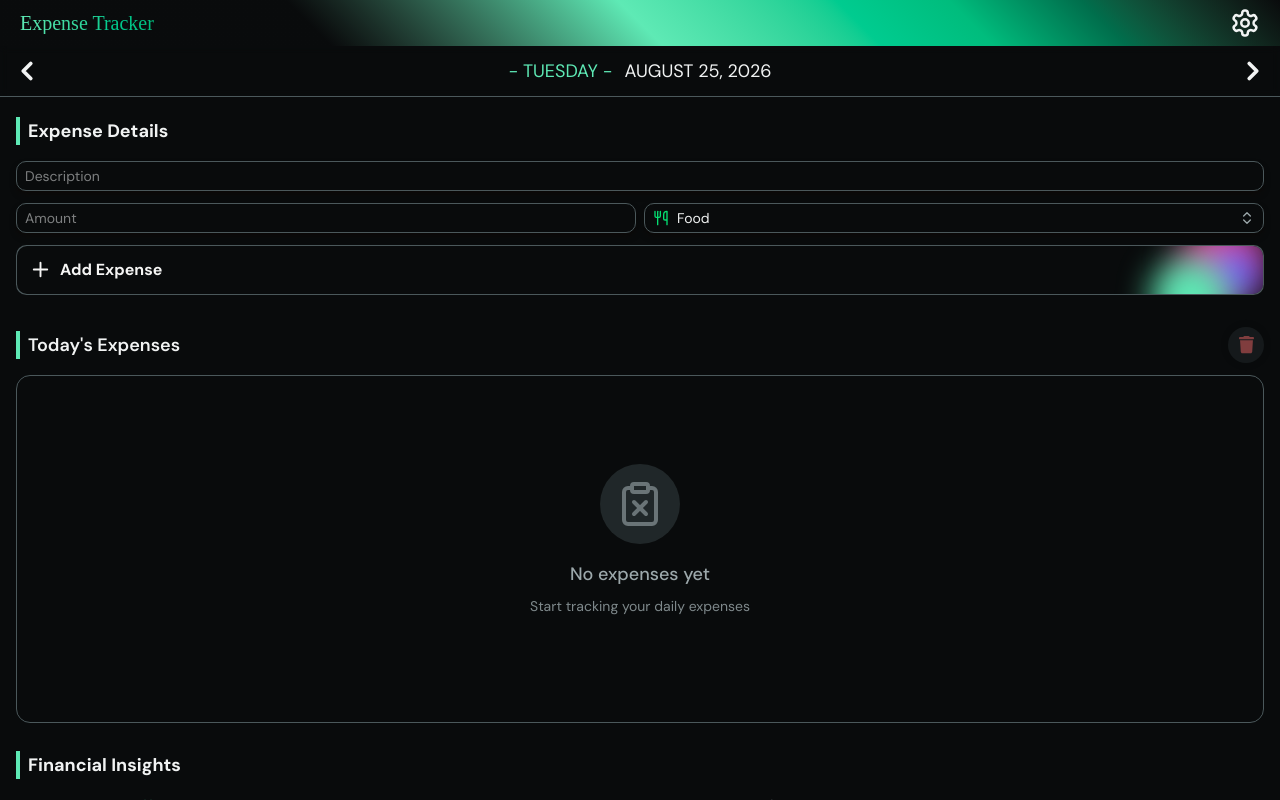
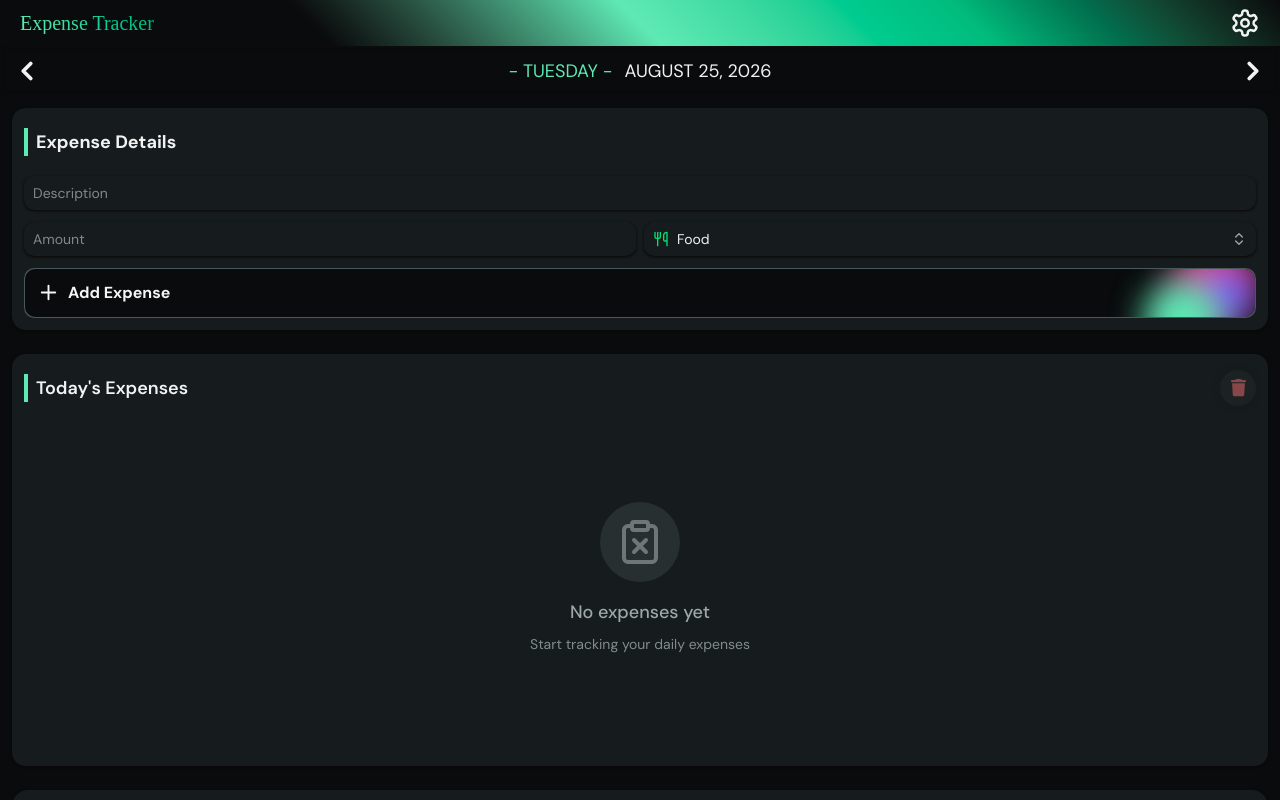
Before and after one commit to aaronpaulxx/expense-tracker, a React (Vite) app: page / in a window 1280 px wide. Built offline with nearby package versions, Linux system fonts and the light colour scheme; a web font is replaced by a local one.

Commit message:
refactor ui: add whole sections in its own card including the title and contents - change the ui of inputs and dropdown on ExpenseForm to gradient bg - remove unused hoverBorder in ExpenseRow, also added text-base

```diff
--- a/src/App.jsx
+++ b/src/App.jsx
@@ -136,7 +136,7 @@ const App = () => {
 
       <div className="flex flex-1 overflow-auto flex-col">
         {/* Date Selector - Sticky within the scroll area */}
-        <div className="sticky top-0 z-1 backdrop-blur-xs border-b border-border">
+        <div className="sticky top-0 z-1 backdrop-blur-xs">
           <DateSelector
             date={date}
             setDate={setDate}
@@ -147,9 +147,12 @@ const App = () => {
         </div>
 
         {/* Expense Entry Section */}
-        <div className="w-full p-2 flex flex-col gap-2" ref={formSectionRef}>
-          <div className="w-full pl-2">
-            <label className="text-lg border-l-4 pl-2 border-accent font-bold text-foreground block w-full mt-3">
+        <div
+          className="m-3 p-3 bg-card flex flex-col gap-2 rounded-xl shadow-sm shadow-stone-950"
+          ref={formSectionRef}
+        >
+          <div className="w-full">
+            <label className="text-lg border-l-4 pl-2 border-accent font-bold text-foreground block w-full mt-2 mb-3">
               {isEditing ? "Edit Expense" : "Expense Details"}
             </label>
           </div>
@@ -165,8 +168,7 @@ const App = () => {
         </div>
 
         {/* Today's Expenses Section */}
-        <div className="w-full p-2 flex flex-col gap-2">
-          <div className="w-full pl-2"></div>
+        <div className="m-3 p-3 bg-card rounded-xl shadow-sm shadow-stone-950">
           <ExpenseList
             date={date}
             expenses={expenses}
@@ -181,8 +183,8 @@ const App = () => {
         </div>
 
         {/* Financial Insights Section */}
-        <div className="w-full p-2 flex flex-col gap-2">
-          <div className="w-full pl-2 mt-3">
+        <div className="m-3 p-3 bg-card rounded-2xl shadow-sm shadow-stone-950">
+          <div className="w-full my-2">
             <label className="text-lg border-l-4 pl-2 border-accent font-bold text-foreground block w-full">
               Financial Insights
             </label>
@@ -197,9 +199,10 @@ const App = () => {
             totalForToday={totalForToday}
             date={date}
           />
-          <div className="w-full flex justify-center mt-3">
-            <Footer />
-          </div>
+        </div>
+
+        <div className="w-full flex justify-center my-3">
+          <Footer />
         </div>
       </div>
     </div>
--- a/src/components/ExpenseForm.jsx
+++ b/src/components/ExpenseForm.jsx
@@ -82,7 +82,7 @@ const ExpenseForm = ({
   }, [isEditing]);
 
   return (
-    <div ref={containerRef} className="space-y-3 p-2">
+    <div ref={containerRef} className="space-y-3">
       <div>
         <input
           ref={nameInputRef}
@@ -92,10 +92,10 @@ const ExpenseForm = ({
           }
           onFocus={() => setTouched((prev) => ({ ...prev, name: true }))}
           maxLength={35}
-          className={`caret-accent w-full px-2 py-1 border outline-none transition-all duration-200 shadow-md shadow-stone-950 ${
+          className={`bg-linear-to-r from-expense-gradient to-expense-gradient2 caret-accent w-full px-2 py-1.5 outline-none transition-all duration-200 shadow-sm shadow-stone-950 ${
             errors.name && !touched.name
-              ? "border-destructive focus:border-accent"
-              : "border-border border focus:border-accent"
+              ? "border-destructive border focus:border-accent"
+              : "border-transparent border focus:border-accent"
           } rounded-lg text-foreground text-sm`}
           placeholder="Description"
         />
@@ -109,10 +109,10 @@ const ExpenseForm = ({
               setNewExpense((prev) => ({ ...prev, amount: e.target.value }))
             }
             onFocus={() => setTouched((prev) => ({ ...prev, amount: true }))}
-            className={`caret-accent w-full px-2 py-1 border outline-none transition-all duration-200 shadow-md shadow-stone-950 ${
+            className={`bg-linear-to-r from-expense-gradient to-expense-gradient2 caret-accent w-full px-2 py-1.5 outline-none transition-all duration-200 shadow-sm shadow-stone-950 ${
               errors.amount && !touched.amount
-                ? "border-destructive focus:border-accent"
-                : "border-border border focus:border-accent"
+                ? "border-destructive border focus:border-accent"
+                : "border-transparent border focus:border-accent"
             } rounded-lg text-foreground text-sm`}
             placeholder="Amount"
             type="number"
@@ -134,7 +134,7 @@ const ExpenseForm = ({
               );
               return (
                 <div className="relative">
-                  <ListboxButton className="shadow-md shadow-stone-950 w-full h-7.5 flex items-center justify-between gap-2 px-2 border border-border rounded-lg text-sm text-foreground cursor-pointer transition-colors duration-200 hover:bg-popover data-focus:bg-popover focus:outline-none data-focus:border-accent data-open:border-accent">
+                  <ListboxButton className="bg-linear-to-r from-expense-gradient to-expense-gradient2 shadow-sm shadow-stone-950 w-full h-8.5 flex items-center justify-between gap-2 px-2 border border-transparent rounded-lg text-sm text-foreground cursor-pointer transition-colors duration-200 hover:bg-popover data-focus:bg-popover focus:outline-none data-focus:border-accent data-open:border-accent">
                     <span className="flex items-center gap-2 truncate">
                       {selected?.icon && (
                         <selected.icon
@@ -143,9 +143,7 @@ const ExpenseForm = ({
                         />
                       )}
                       {selected?.label || (
-                        <span className="text-muted-foreground">
-                          Category
-                        </span>
+                        <span className="text-muted-foreground">Category</span>
                       )}
                     </span>
                     <ChevronsUpDown
@@ -158,7 +156,7 @@ const ExpenseForm = ({
                   <ListboxOptions
                     anchor="bottom start"
                     transition
-                    className="w-(--button-width) mt-1 bg-popover border border-border rounded-lg shadow-lg z-50 focus:outline-none px-1 origin-top transition duration-150 ease-out data-closed:opacity-0 data-closed:scale-95"
+                    className="w-(--button-width) mt-1 bg-linear-to-r from-expense-gradient to-expense-gradient2 rounded-lg shadow-xl z-50 focus:outline-none px-1 origin-top transition duration-150 ease-out data-closed:opacity-0 data-closed:scale-95"
                   >
                     {categoryOptions.map((option) => (
                       <ListboxOption
@@ -230,7 +228,7 @@ const ExpenseForm = ({
         {isEditing && (
           <button
             onClick={onCancelEdit}
-            className="cursor-pointer px-5 rounded-lg border border-border text-foreground text-md font-medium hover:bg-secondary/60 active:bg-secondary/40 transition-colors duration-200"
+            className="cursor-pointer px-5 rounded-lg border border-border text-foreground text-base font-medium hover:bg-secondary/60 active:bg-secondary/40 transition-colors duration-200"
           >
             Cancel
           </button>
--- a/src/components/ExpenseList.jsx
+++ b/src/components/ExpenseList.jsx
@@ -254,9 +254,9 @@ const ExpenseList = ({
 
   return (
     <>
-      <div className="ml-2 mr-2">
+      <div className="flex flex-col gap-2">
         {expensesWithIds.length >= 0 && (
-          <div className="flex justify-between items-center mb-3">
+          <div className="flex justify-between items-center mt-1 mb-2">
             <label className="text-lg border-l-4 pl-2 border-accent font-semibold text-foreground">
               Today&apos;s Expenses
             </label>
@@ -272,10 +272,7 @@ const ExpenseList = ({
           </div>
         )}
 
-        <div
-          ref={listWrapperRef}
-          className="p-2 h-87 rounded-xl border border-border bg-background transition-colors duration-200"
-        >
+        <div ref={listWrapperRef} className="h-83">
           {expensesWithIds.length ? (
             <DndContext
               sensors={sensors}
--- a/src/components/ExpenseRow.jsx
+++ b/src/components/ExpenseRow.jsx
@@ -41,8 +41,6 @@ const ExpenseRow = ({
   const overlayGradient =
     CATEGORIES[expense.category]?.overlayGradient ||
     "from-stone-700 to-stone-700/45";
-  const hoverBorder =
-    CATEGORIES[expense.category]?.hoverBorder || "hover:border-stone-600";
   const menuHoverBg =
     CATEGORIES[expense.category]?.hoverBg ||
     "hover:bg-stone-600 data-active:bg-stone-600";
@@ -56,7 +54,7 @@ const ExpenseRow = ({
     <div
       ref={setNodeRef}
       style={style}
-      className={`relative flex items-center justify-between p-2 rounded-xl bg-linear-to-r from-expense-row-gradient to-expense-row-gradient/45 shadow-lg ${hoverBorder} transition-colors duration-300 group cursor-grab overflow-hidden ${
+      className={`relative flex items-center justify-between p-2 rounded-xl bg-linear-to-r from-expense-gradient to-expense-gradient2 shadow-sm shadow-stone-950 transition-colors duration-300 group cursor-grab overflow-hidden ${
         deletingIndex === index
           ? "animate-[slideOut_0.4s_cubic-bezier(0.68,-0.55,0.27,1.55)_forwards]"
           : ""
@@ -98,8 +96,8 @@ const ExpenseRow = ({
 
       <div className="relative z-10 flex items-center gap-3 shrink-0">
         <div className="text-right">
-          <div className="inline-flex items-baseline gap-1 text-accent font-semibold text-md px-3 py-1.5 bg-background rounded-full shadow-sm whitespace-nowrap">
-            <span className="text-md opacity-80">₱</span>
+          <div className="inline-flex items-baseline gap-1 text-accent font-semibold text-base px-3 py-1.5 bg-background rounded-full shadow-sm whitespace-nowrap">
+            <span className="text-base opacity-80">₱</span>
             <span>{formatNumber(expense.amount)}</span>
           </div>
         </div>
@@ -114,7 +112,7 @@ const ExpenseRow = ({
           <MenuItems
             anchor="bottom end"
             transition
-            className="z-50 w-36 origin-top-right rounded-md bg-popover shadow-lg ring-1 ring-border focus:outline-none py-1 px-1 [--anchor-gap:4px] transition duration-100 ease-out data-closed:opacity-0 data-closed:scale-95"
+            className="z-50 w-36 origin-top-right rounded-md bg-popover shadow-xl focus:outline-none py-1 px-1 [--anchor-gap:4px] transition duration-100 ease-out data-closed:opacity-0 data-closed:scale-95"
           >
             <MenuItem>
               <button
--- a/src/components/ExpenseRowOverlay.jsx
+++ b/src/components/ExpenseRowOverlay.jsx
@@ -19,7 +19,7 @@ const ExpenseRowOverlay = ({ expense }) => {
   const CategoryIcon = CATEGORIES[expense.category]?.icon;
 
   return (
-    <div className="relative flex items-center justify-between p-2 rounded-xl bg-linear-to-r from-expense-row-gradient to-expense-row-gradient/45 shadow-2xl ring-2 ring-accent cursor-grabbing overflow-hidden">
+    <div className="relative flex items-center justify-between p-2 rounded-xl bg-linear-to-r from-expense-gradient -expense-gradient2 shadow-2xl ring-2 ring-accent cursor-grabbing overflow-hidden">
       <div className="flex items-center gap-5 min-w-0 flex-1">
         <div className="rounded-xl p-2 bg-background shrink-0 transition-transform duration-200">
           {CategoryIcon && (
@@ -40,8 +40,8 @@ const ExpenseRowOverlay = ({ expense }) => {
       </div>
 
       <div className="flex items-center gap-3 shrink-0">
-        <div className="inline-flex items-baseline gap-1 text-accent font-semibold text-md px-3 py-1.5 bg-background rounded-full shadow-sm whitespace-nowrap">
-          <span className="text-md opacity-80">₱</span>
+        <div className="inline-flex items-baseline gap-1 text-accent font-semibold text-base px-3 py-1.5 bg-background rounded-full shadow-sm whitespace-nowrap">
+          <span className="text-base opacity-80">₱</span>
           <span>{formatNumber(expense.amount)}</span>
         </div>
       </div>
--- a/src/components/FinancialInsights.jsx
+++ b/src/components/FinancialInsights.jsx
@@ -129,10 +129,10 @@ const FinancialInsights = ({
           />
         </TabList>
 
-        <TabPanels className="w-full p-2">
+        <TabPanels className="w-full">
           <Suspense
             fallback={
-              <div className="w-full h-67 rounded-xl bg-card animate-pulse" />
+              <div className="w-full h-70 rounded-xl bg-popover animate-pulse" />
             }
           >
             {tabs.map(({ key, component }) => (
```
